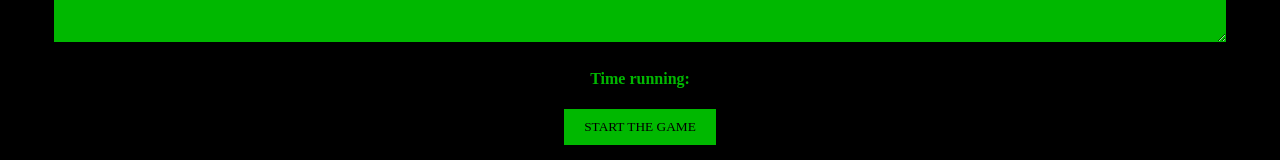
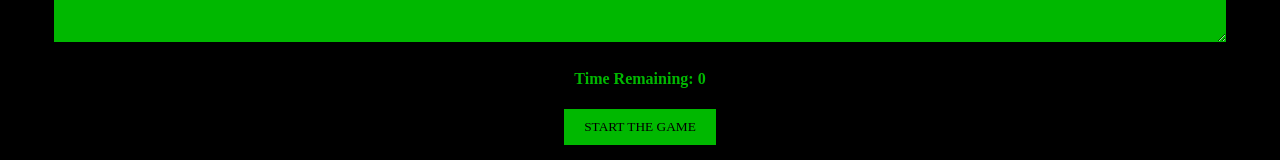
Before and after one commit to sanijcreates/Speed-Typing-Game, a React (Create React App) app: page / in a window 1280 px wide. Shown: the part 251-411 px from the top of the page. Built offline with nearby package versions, Linux system fonts and the light colour scheme.

Commit message:
added timeRemaining feature

```diff
--- a/src/App.js
+++ b/src/App.js
@@ -1,10 +1,19 @@
-import React, {useState} from 'react'
+import React, {useEffect, useState} from 'react'
 
 function App() {
 
   const [formData, setFormData] = useState({
     textArea : ""
   })
+  const [timeRemaining, setTimeRemaining] = useState(5)
+
+  useEffect(() => {
+    if (timeRemaining > 0) {
+    setTimeout(() => {
+      setTimeRemaining(prevTime => prevTime - 1)
+    }, 1000) }
+  }, [timeRemaining])
+
 
   function handleChange(event) {
     setFormData({...formData, [event.target.name] : event.target.value})
@@ -25,7 +34,7 @@ function App() {
           onChange = {handleChange}
           name = "textArea"
         />
-        <h4>Time running: </h4>
+        <h4>Time Remaining: {timeRemaining}</h4>
         <button>Start the game</button>
         <h1>Word Count: {countWords()}</h1>
     </div>
```
